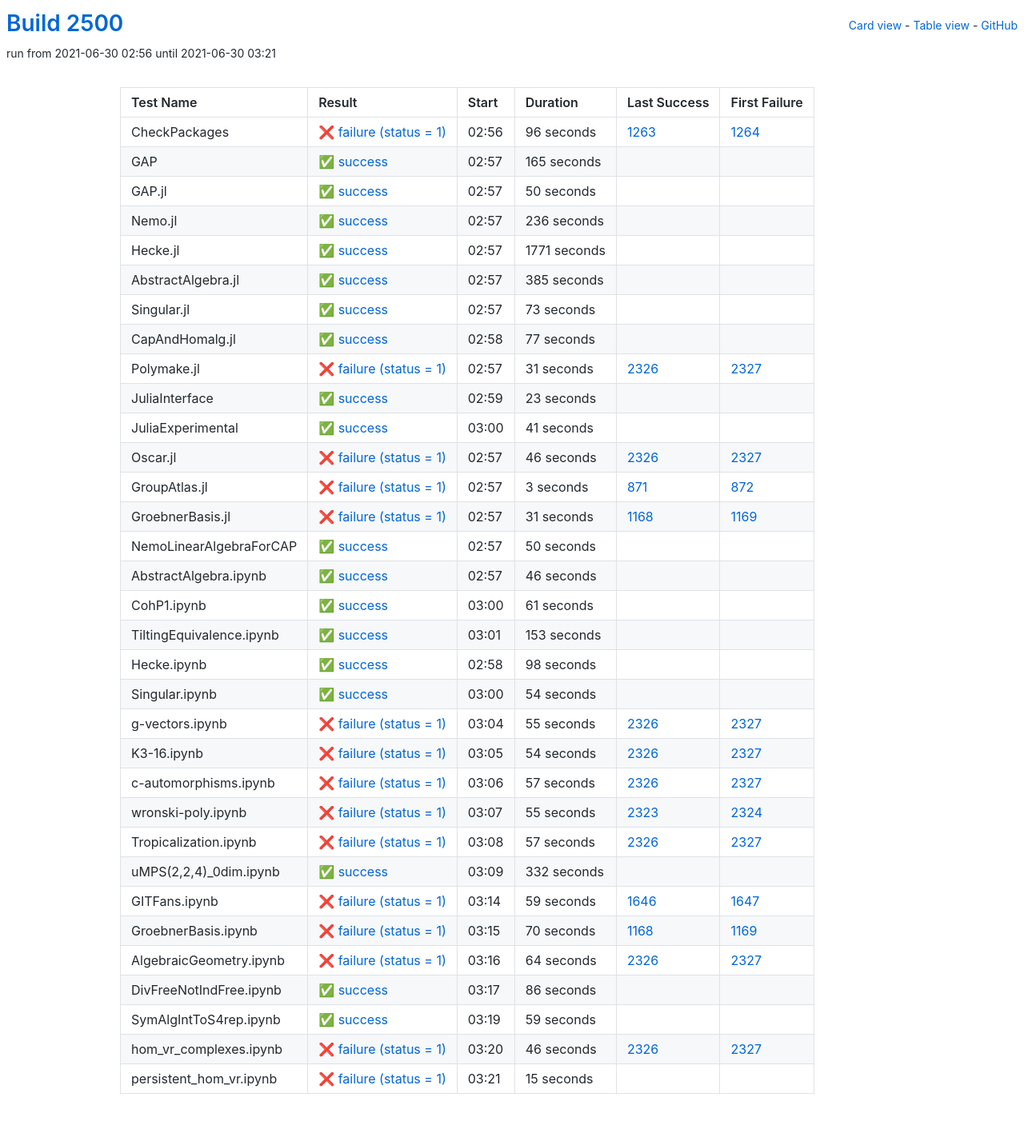
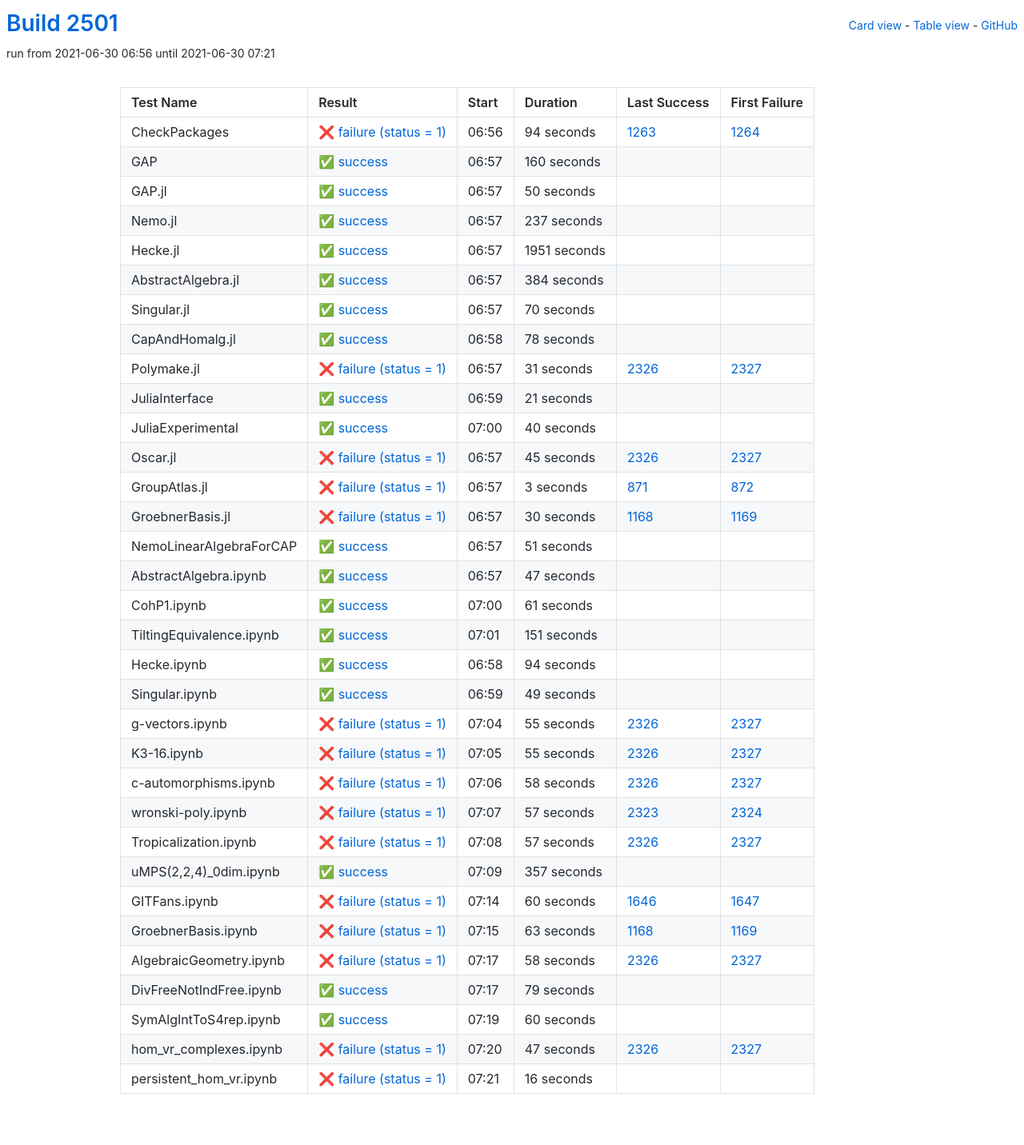
Before and after one commit to oscar-system/oscar-ci-status-stable, a Jekyll site: the page built from table.html, in a window 1280 px wide. Shown: the whole page at 80% size. Built offline with Jekyll 4.4.1, drawn with Linux system fonts in a browser that asks for light colours.

Commit message:
Build #2501

```diff
--- a/_data/ci.yml
+++ b/_data/ci.yml
@@ -1,6 +1,6 @@
 ---
-build: 2500
-build_url: https://oscarci.mathematik.uni-kl.de/job/oscar-stable/2500/
+build: 2501
+build_url: https://oscarci.mathematik.uni-kl.de/job/oscar-stable/2501/
 job: oscar-stable
 organization: oscar-system
 repo: oscar-ci-status-stable
@@ -8,32 +8,32 @@ repourl: https://github.com/oscar-system/oscar-ci-status-stable
 tests:
 - name: CheckPackages
   id: checkpackages
-  log: https://oscarci.mathematik.uni-kl.de/job/oscar-stable/2500/artifact/logs/build-2500/CheckPackages.log
-  start: 2021-06-30 02:56
+  log: https://oscarci.mathematik.uni-kl.de/job/oscar-stable/2501/artifact/logs/build-2501/CheckPackages.log
+  start: 2021-06-30 06:56
   success: false
   exitcode: 1
   status: failure
-  duration: 96
+  duration: 94
   last_success: 1263
   last_success_url: https://oscarci.mathematik.uni-kl.de/job/oscar-stable/1263/
   first_failure: 1264
   first_failure_url: https://oscarci.mathematik.uni-kl.de/job/oscar-stable/1264/
 - name: GAP
   id: gap
-  log: https://oscarci.mathematik.uni-kl.de/job/oscar-stable/2500/artifact/logs/build-2500/GAP.log
-  start: 2021-06-30 02:57
+  log: https://oscarci.mathematik.uni-kl.de/job/oscar-stable/2501/artifact/logs/build-2501/GAP.log
+  start: 2021-06-30 06:57
   success: true
   exitcode: 0
   status: success
-  duration: 165
+  duration: 160
   last_success: false
   last_success_url:
   first_failure: false
   first_failure_url:
 - name: GAP.jl
   id: gap-jl
-  log: https://oscarci.mathematik.uni-kl.de/job/oscar-stable/2500/artifact/logs/build-2500/GAP.jl.log
-  start: 2021-06-30 02:57
+  log: https://oscarci.mathematik.uni-kl.de/job/oscar-stable/2501/artifact/logs/build-2501/GAP.jl.log
+  start: 2021-06-30 06:57
   success: true
   exitcode: 0
   status: success
@@ -44,68 +44,68 @@ tests:
   first_failure_url:
 - name: Nemo.jl
   id: nemo-jl
-  log: https://oscarci.mathematik.uni-kl.de/job/oscar-stable/2500/artifact/logs/build-2500/Nemo.jl.log
-  start: 2021-06-30 02:57
+  log: https://oscarci.mathematik.uni-kl.de/job/oscar-stable/2501/artifact/logs/build-2501/Nemo.jl.log
+  start: 2021-06-30 06:57
   success: true
   exitcode: 0
   status: success
-  duration: 236
+  duration: 237
   last_success: false
   last_success_url:
   first_failure: false
   first_failure_url:
 - name: Hecke.jl
   id: hecke-jl
-  log: https://oscarci.mathematik.uni-kl.de/job/oscar-stable/2500/artifact/logs/build-2500/Hecke.jl.log
-  start: 2021-06-30 02:57
+  log: https://oscarci.mathematik.uni-kl.de/job/oscar-stable/2501/artifact/logs/build-2501/Hecke.jl.log
+  start: 2021-06-30 06:57
   success: true
   exitcode: 0
   status: success
-  duration: 1771
+  duration: 1951
   last_success: false
   last_success_url:
   first_failure: false
   first_failure_url:
 - name: AbstractAlgebra.jl
   id: abstractalgebra-jl
-  log: https://oscarci.mathematik.uni-kl.de/job/oscar-stable/2500/artifact/logs/build-2500/AbstractAlgebra.jl.log
-  start: 2021-06-30 02:57
+  log: https://oscarci.mathematik.uni-kl.de/job/oscar-stable/2501/artifact/logs/build-2501/AbstractAlgebra.jl.log
+  start: 2021-06-30 06:57
   success: true
   exitcode: 0
   status: success
-  duration: 385
+  duration: 384
   last_success: false
   last_success_url:
   first_failure: false
   first_failure_url:
 - name: Singular.jl
   id: singular-jl
-  log: https://oscarci.mathematik.uni-kl.de/job/oscar-stable/2500/artifact/logs/build-2500/Singular.jl.log
-  start: 2021-06-30 02:57
+  log: https://oscarci.mathematik.uni-kl.de/job/oscar-stable/2501/artifact/logs/build-2501/Singular.jl.log
+  start: 2021-06-30 06:57
   success: true
   exitcode: 0
   status: success
-  duration: 73
+  duration: 70
   last_success: false
   last_success_url:
   first_failure: false
   first_failure_url:
 - name: CapAndHomalg.jl
   id: capandhomalg-jl
-  log: https://oscarci.mathematik.uni-kl.de/job/oscar-stable/2500/artifact/logs/build-2500/CapAndHomalg.jl.log
-  start: 2021-06-30 02:58
+  log: https://oscarci.mathematik.uni-kl.de/job/oscar-stable/2501/artifact/logs/build-2501/CapAndHomalg.jl.log
+  start: 2021-06-30 06:58
   success: true
   exitcode: 0
   status: success
-  duration: 77
+  duration: 78
   last_success: false
   last_success_url:
   first_failure: false
   first_failure_url:
 - name: Polymake.jl
   id: polymake-jl
-  log: https://oscarci.mathematik.uni-kl.de/job/oscar-stable/2500/artifact/logs/build-2500/Polymake.jl.log
-  start: 2021-06-30 02:57
+  log: https://oscarci.mathematik.uni-kl.de/job/oscar-stable/2501/artifact/logs/build-2501/Polymake.jl.log
+  start: 2021-06-30 06:57
   success: false
   exitcode: 1
   status: failure
@@ -116,44 +116,44 @@ tests:
   first_failure_url: https://oscarci.mathematik.uni-kl.de/job/oscar-stable/2327/
 - name: JuliaInterface
   id: juliainterface
-  log: https://oscarci.mathematik.uni-kl.de/job/oscar-stable/2500/artifact/logs/build-2500/JuliaInterface.log
-  start: 2021-06-30 02:59
+  log: https://oscarci.mathematik.uni-kl.de/job/oscar-stable/2501/artifact/logs/build-2501/JuliaInterface.log
+  start: 2021-06-30 06:59
   success: true
   exitcode: 0
   status: success
-  duration: 23
+  duration: 21
   last_success: false
   last_success_url:
   first_failure: false
   first_failure_url:
 - name: JuliaExperimental
   id: juliaexperimental
-  log: https://oscarci.mathematik.uni-kl.de/job/oscar-stable/2500/artifact/logs/build-2500/JuliaExperimental.log
-  start: 2021-06-30 03:00
+  log: https://oscarci.mathematik.uni-kl.de/job/oscar-stable/2501/artifact/logs/build-2501/JuliaExperimental.log
+  start: 2021-06-30 07:00
   success: true
   exitcode: 0
   status: success
-  duration: 41
+  duration: 40
   last_success: false
   last_success_url:
   first_failure: false
   first_failure_url:
 - name: Oscar.jl
   id: oscar-jl
-  log: https://oscarci.mathematik.uni-kl.de/job/oscar-stable/2500/artifact/logs/build-2500/Oscar.jl.log
-  start: 2021-06-30 02:57
+  log: https://oscarci.mathematik.uni-kl.de/job/oscar-stable/2501/artifact/logs/build-2501/Oscar.jl.log
+  start: 2021-06-30 06:57
   success: false
   exitcode: 1
   status: failure
-  duration: 46
+  duration: 45
   last_success: 2326
   last_success_url: https://oscarci.mathematik.uni-kl.de/job/oscar-stable/2326/
   first_failure: 2327
   first_failure_url: https://oscarci.mathematik.uni-kl.de/job/oscar-stable/2327/
 - name: GroupAtlas.jl
   id: groupatlas-jl
-  log: https://oscarci.mathematik.uni-kl.de/job/oscar-stable/2500/artifact/logs/build-2500/GroupAtlas.jl.log
-  start: 2021-06-30 02:57
+  log: https://oscarci.mathematik.uni-kl.de/job/oscar-stable/2501/artifact/logs/build-2501/GroupAtlas.jl.log
+  start: 2021-06-30 06:57
   success: false
   exitcode: 1
   status: failure
@@ -164,44 +164,44 @@ tests:
   first_failure_url: https://oscarci.mathematik.uni-kl.de/job/oscar-stable/872/
 - name: GroebnerBasis.jl
   id: groebnerbasis-jl
-  log: https://oscarci.mathematik.uni-kl.de/job/oscar-stable/2500/artifact/logs/build-2500/GroebnerBasis.jl.log
-  start: 2021-06-30 02:57
+  log: https://oscarci.mathematik.uni-kl.de/job/oscar-stable/2501/artifact/logs/build-2501/GroebnerBasis.jl.log
+  start: 2021-06-30 06:57
   success: false
   exitcode: 1
   status: failure
-  duration: 31
+  duration: 30
   last_success: 1168
   last_success_url: https://oscarci.mathematik.uni-kl.de/job/oscar-stable/1168/
   first_failure: 1169
   first_failure_url: https://oscarci.mathematik.uni-kl.de/job/oscar-stable/1169/
 - name: NemoLinearAlgebraForCAP
   id: nemolinearalgebraforcap
-  log: https://oscarci.mathematik.uni-kl.de/job/oscar-stable/2500/artifact/logs/build-2500/NemoLinearAlgebraForCAP.log
-  start: 2021-06-30 02:57
+  log: https://oscarci.mathematik.uni-kl.de/job/oscar-stable/2501/artifact/logs/build-2501/NemoLinearAlgebraForCAP.log
+  start: 2021-06-30 06:57
   success: true
   exitcode: 0
   status: success
-  duration: 50
+  duration: 51
   last_success: false
   last_success_url:
   first_failure: false
   first_failure_url:
 - name: AbstractAlgebra.ipynb
   id: abstractalgebra-ipynb
-  log: https://oscarci.mathematik.uni-kl.de/job/oscar-stable/2500/artifact/logs/build-2500/AbstractAlgebra.ipynb.log
-  start: 2021-06-30 02:57
+  log: https://oscarci.mathematik.uni-kl.de/job/oscar-stable/2501/artifact/logs/build-2501/AbstractAlgebra.ipynb.log
+  start: 2021-06-30 06:57
   success: true
   exitcode: 0
   status: success
-  duration: 46
+  duration: 47
   last_success: false
   last_success_url:
   first_failure: false
   first_failure_url:
 - name: CohP1.ipynb
   id: cohp1-ipynb
-  log: https://oscarci.mathematik.uni-kl.de/job/oscar-stable/2500/artifact/logs/build-2500/CohP1.ipynb.log
-  start: 2021-06-30 03:00
+  log: https://oscarci.mathematik.uni-kl.de/job/oscar-stable/2501/artifact/logs/build-2501/CohP1.ipynb.log
+  start: 2021-06-30 07:00
   success: true
   exitcode: 0
   status: success
@@ -212,44 +212,44 @@ tests:
   first_failure_url:
 - name: TiltingEquivalence.ipynb
   id: tiltingequivalence-ipynb
-  log: https://oscarci.mathematik.uni-kl.de/job/oscar-stable/2500/artifact/logs/build-2500/TiltingEquivalence.ipynb.log
-  start: 2021-06-30 03:01
+  log: https://oscarci.mathematik.uni-kl.de/job/oscar-stable/2501/artifact/logs/build-2501/TiltingEquivalence.ipynb.log
+  start: 2021-06-30 07:01
   success: true
   exitcode: 0
   status: success
-  duration: 153
+  duration: 151
   last_success: false
   last_success_url:
   first_failure: false
   first_failure_url:
 - name: Hecke.ipynb
   id: hecke-ipynb
-  log: https://oscarci.mathematik.uni-kl.de/job/oscar-stable/2500/artifact/logs/build-2500/Hecke.ipynb.log
-  start: 2021-06-30 02:58
+  log: https://oscarci.mathematik.uni-kl.de/job/oscar-stable/2501/artifact/logs/build-2501/Hecke.ipynb.log
+  start: 2021-06-30 06:58
   success: true
   exitcode: 0
   status: success
-  duration: 98
+  duration: 94
   last_success: false
   last_success_url:
   first_failure: false
   first_failure_url:
 - name: Singular.ipynb
   id: singular-ipynb
-  log: https://oscarci.mathematik.uni-kl.de/job/oscar-stable/2500/artifact/logs/build-2500/Singular.ipynb.log
-  start: 2021-06-30 03:00
+  log: https://oscarci.mathematik.uni-kl.de/job/oscar-stable/2501/artifact/logs/build-2501/Singular.ipynb.log
+  start: 2021-06-30 06:59
   success: true
   exitcode: 0
   status: success
-  duration: 54
+  duration: 49
   last_success: false
   last_success_url:
   first_failure: false
   first_failure_url:
 - name: g-vectors.ipynb
   id: g-vectors-ipynb
-  log: https://oscarci.mathematik.uni-kl.de/job/oscar-stable/2500/artifact/logs/build-2500/g-vectors.ipynb.log
-  start: 2021-06-30 03:04
+  log: https://oscarci.mathematik.uni-kl.de/job/oscar-stable/2501/artifact/logs/build-2501/g-vectors.ipynb.log
+  start: 2021-06-30 07:04
   success: false
   exitcode: 1
   status: failure
@@ -260,44 +260,44 @@ tests:
   first_failure_url: https://oscarci.mathematik.uni-kl.de/job/oscar-stable/2327/
 - name: K3-16.ipynb
   id: k3-16-ipynb
-  log: https://oscarci.mathematik.uni-kl.de/job/oscar-stable/2500/artifact/logs/build-2500/K3-16.ipynb.log
-  start: 2021-06-30 03:05
+  log: https://oscarci.mathematik.uni-kl.de/job/oscar-stable/2501/artifact/logs/build-2501/K3-16.ipynb.log
+  start: 2021-06-30 07:05
   success: false
   exitcode: 1
   status: failure
-  duration: 54
+  duration: 55
   last_success: 2326
   last_success_url: https://oscarci.mathematik.uni-kl.de/job/oscar-stable/2326/
   first_failure: 2327
   first_failure_url: https://oscarci.mathematik.uni-kl.de/job/oscar-stable/2327/
 - name: c-automorphisms.ipynb
   id: c-automorphisms-ipynb
-  log: https://oscarci.mathematik.uni-kl.de/job/oscar-stable/2500/artifact/logs/build-2500/c-automorphisms.ipynb.log
-  start: 2021-06-30 03:06
+  log: https://oscarci.mathematik.uni-kl.de/job/oscar-stable/2501/artifact/logs/build-2501/c-automorphisms.ipynb.log
+  start: 2021-06-30 07:06
   success: false
   exitcode: 1
   status: failure
-  duration: 57
+  duration: 58
   last_success: 2326
   last_success_url: https://oscarci.mathematik.uni-kl.de/job/oscar-stable/2326/
   first_failure: 2327
   first_failure_url: https://oscarci.mathematik.uni-kl.de/job/oscar-stable/2327/
 - name: wronski-poly.ipynb
   id: wronski-poly-ipynb
-  log: https://oscarci.mathematik.uni-kl.de/job/oscar-stable/2500/artifact/logs/build-2500/wronski-poly.ipynb.log
-  start: 2021-06-30 03:07
+  log: https://oscarci.mathematik.uni-kl.de/job/oscar-stable/2501/artifact/logs/build-2501/wronski-poly.ipynb.log
+  start: 2021-06-30 07:07
   success: false
   exitcode: 1
   status: failure
-  duration: 55
+  duration: 57
   last_success: 2323
   last_success_url: https://oscarci.mathematik.uni-kl.de/job/oscar-stable/2323/
   first_failure: 2324
   first_failure_url: https://oscarci.mathematik.uni-kl.de/job/oscar-stable/2324/
 - name: Tropicalization.ipynb
   id: tropicalization-ipynb
-  log: https://oscarci.mathematik.uni-kl.de/job/oscar-stable/2500/artifact/logs/build-2500/Tropicalization.ipynb.log
-  start: 2021-06-30 03:08
+  log: https://oscarci.mathematik.uni-kl.de/job/oscar-stable/2501/artifact/logs/build-2501/Tropicalization.ipynb.log
+  start: 2021-06-30 07:08
   success: false
   exitcode: 1
   status: failure
@@ -308,96 +308,96 @@ tests:
   first_failure_url: https://oscarci.mathematik.uni-kl.de/job/oscar-stable/2327/
 - name: uMPS(2,2,4)_0dim.ipynb
   id: umps-2-2-4-0dim-ipynb
-  log: https://oscarci.mathematik.uni-kl.de/job/oscar-stable/2500/artifact/logs/build-2500/uMPS-2-2-4-_0dim.ipynb.log
-  start: 2021-06-30 03:09
+  log: https://oscarci.mathematik.uni-kl.de/job/oscar-stable/2501/artifact/logs/build-2501/uMPS-2-2-4-_0dim.ipynb.log
+  start: 2021-06-30 07:09
   success: true
   exitcode: 0
   status: success
-  duration: 332
+  duration: 357
   last_success: false
   last_success_url:
   first_failure: false
   first_failure_url:
 - name: GITFans.ipynb
   id: gitfans-ipynb
-  log: https://oscarci.mathematik.uni-kl.de/job/oscar-stable/2500/artifact/logs/build-2500/GITFans.ipynb.log
-  start: 2021-06-30 03:14
+  log: https://oscarci.mathematik.uni-kl.de/job/oscar-stable/2501/artifact/logs/build-2501/GITFans.ipynb.log
+  start: 2021-06-30 07:14
   success: false
   exitcode: 1
   status: failure
-  duration: 59
+  duration: 60
   last_success: 1646
   last_success_url: https://oscarci.mathematik.uni-kl.de/job/oscar-stable/1646/
   first_failure: 1647
   first_failure_url: https://oscarci.mathematik.uni-kl.de/job/oscar-stable/1647/
 - name: GroebnerBasis.ipynb
   id: groebnerbasis-ipynb
-  log: https://oscarci.mathematik.uni-kl.de/job/oscar-stable/2500/artifact/logs/build-2500/GroebnerBasis.ipynb.log
-  start: 2021-06-30 03:15
+  log: https://oscarci.mathematik.uni-kl.de/job/oscar-stable/2501/artifact/logs/build-2501/GroebnerBasis.ipynb.log
+  start: 2021-06-30 07:15
   success: false
   exitcode: 1
   status: failure
-  duration: 70
+  duration: 63
   last_success: 1168
   last_success_url: https://oscarci.mathematik.uni-kl.de/job/oscar-stable/1168/
   first_failure: 1169
   first_failure_url: https://oscarci.mathematik.uni-kl.de/job/oscar-stable/1169/
 - name: AlgebraicGeometry.ipynb
   id: algebraicgeometry-ipynb
-  log: https://oscarci.mathematik.uni-kl.de/job/oscar-stable/2500/artifact/logs/build-2500/AlgebraicGeometry.ipynb.log
-  start: 2021-06-30 03:16
+  log: https://oscarci.mathematik.uni-kl.de/job/oscar-stable/2501/artifact/logs/build-2501/AlgebraicGeometry.ipynb.log
+  start: 2021-06-30 07:17
   success: false
   exitcode: 1
   status: failure
-  duration: 64
+  duration: 58
   last_success: 2326
   last_success_url: https://oscarci.mathematik.uni-kl.de/job/oscar-stable/2326/
   first_failure: 2327
   first_failure_url: https://oscarci.mathematik.uni-kl.de/job/oscar-stable/2327/
 - name: DivFreeNotIndFree.ipynb
   id: divfreenotindfree-ipynb
-  log: https://oscarci.mathematik.uni-kl.de/job/oscar-stable/2500/artifact/logs/build-2500/DivFreeNotIndFree.ipynb.log
-  start: 2021-06-30 03:17
+  log: https://oscarci.mathematik.uni-kl.de/job/oscar-stable/2501/artifact/logs/build-2501/DivFreeNotIndFree.ipynb.log
+  start: 2021-06-30 07:17
   success: true
   exitcode: 0
   status: success
-  duration: 86
+  duration: 79
   last_success: false
   last_success_url:
   first_failure: false
   first_failure_url:
 - name: SymAlgIntToS4rep.ipynb
   id: symalginttos4rep-ipynb
-  log: https://oscarci.mathematik.uni-kl.de/job/oscar-stable/2500/artifact/logs/build-2500/SymAlgIntToS4rep.ipynb.log
-  start: 2021-06-30 03:19
+  log: https://oscarci.mathematik.uni-kl.de/job/oscar-stable/2501/artifact/logs/build-2501/SymAlgIntToS4rep.ipynb.log
+  start: 2021-06-30 07:19
   success: true
   exitcode: 0
   status: success
-  duration: 59
+  duration: 60
   last_success: false
   last_success_url:
   first_failure: false
   first_failure_url:
 - name: hom_vr_complexes.ipynb
   id: hom-vr-complexes-ipynb
-  log: https://oscarci.mathematik.uni-kl.de/job/oscar-stable/2500/artifact/logs/build-2500/hom_vr_complexes.ipynb.log
-  start: 2021-06-30 03:20
+  log: https://oscarci.mathematik.uni-kl.de/job/oscar-stable/2501/artifact/logs/build-2501/hom_vr_complexes.ipynb.log
+  start: 2021-06-30 07:20
   success: false
   exitcode: 1
   status: failure
-  duration: 46
+  duration: 47
   last_success: 2326
   last_success_url: https://oscarci.mathematik.uni-kl.de/job/oscar-stable/2326/
   first_failure: 2327
   first_failure_url: https://oscarci.mathematik.uni-kl.de/job/oscar-stable/2327/
 - name: persistent_hom_vr.ipynb
   id: persistent-hom-vr-ipynb
-  log: https://oscarci.mathematik.uni-kl.de/job/oscar-stable/2500/artifact/logs/build-2500/persistent_hom_vr.ipynb.log
-  start: 2021-06-30 03:21
+  log: https://oscarci.mathematik.uni-kl.de/job/oscar-stable/2501/artifact/logs/build-2501/persistent_hom_vr.ipynb.log
+  start: 2021-06-30 07:21
   success: false
   exitcode: 1
   status: failure
-  duration: 15
+  duration: 16
   last_success: false
   last_success_url:
   first_failure: false
```
Also changed, not shown: README.md.
